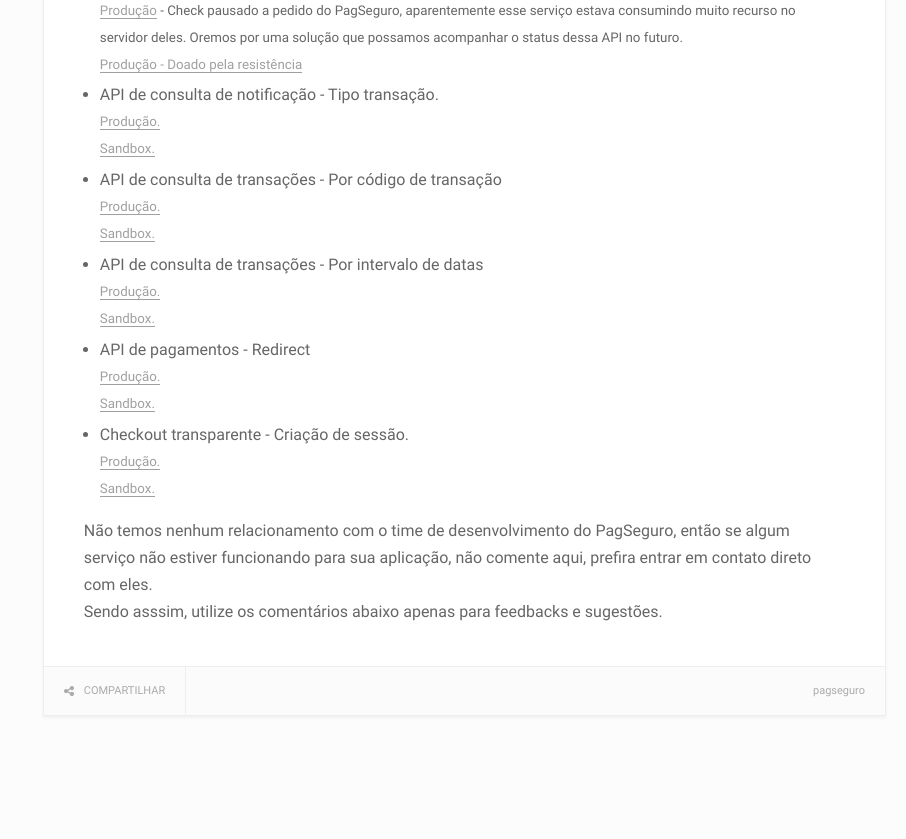
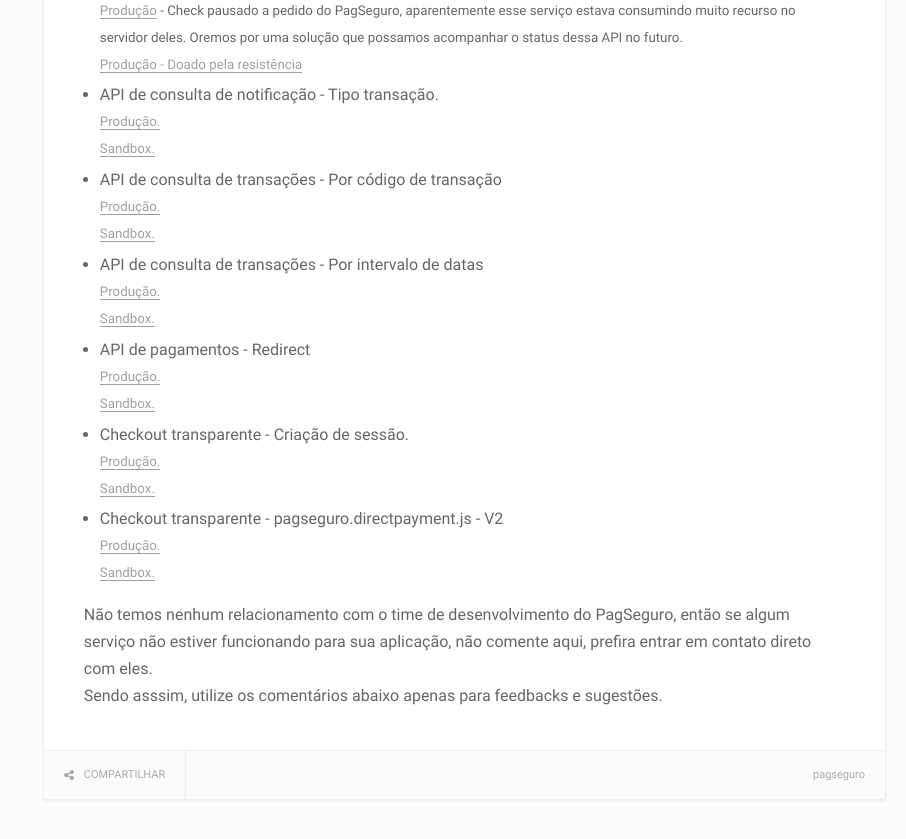
Before and after one commit to sounoob/sounoob.github.io, a Jekyll site: the page built from _posts/2017-10-16-pagseguro-health-check-de-api.html, in a window 1280 px wide and 900 px high, scrolled down 1048 px. Shown: the top 839 px of the window, without its empty margins (374-1280 px from the left). Built offline with Jekyll 4.4.1, drawn with Linux system fonts in a browser that asks for light colours; before the commit the page ends 1864 px from its top, so only the background shows below that.

Commit message:
Add health check to Checkout transparente - pagseguro.directpayment.js - V2

```diff
--- a/_posts/2017-10-16-pagseguro-health-check-de-api.html
+++ b/_posts/2017-10-16-pagseguro-health-check-de-api.html
@@ -88,6 +88,17 @@
             <a href="https://pingdom.sounoob.com.br/jve1lx9i4gkw/4466553" target="_blank">Sandbox.</a>
         </small>
     </li>
+    <li>
+        Checkout transparente - pagseguro.directpayment.js - V2
+        <br>
+        <small>
+            <a href="https://pingdom.sounoob.com.br/x14y2gj53tmf/4647129" target="_blank">Produção.</a>
+        </small>
+        <br>
+        <small>
+            <a href="https://pingdom.sounoob.com.br/x14y2gj53tmf/4647141" target="_blank">Sandbox.</a>
+        </small>
+    </li>
 </ul>
 <p>
     Não temos nenhum relacionamento com o time de desenvolvimento do PagSeguro, então se algum serviço não estiver funcionando para sua aplicação, não comente aqui, prefira entrar em contato direto com eles.
```
